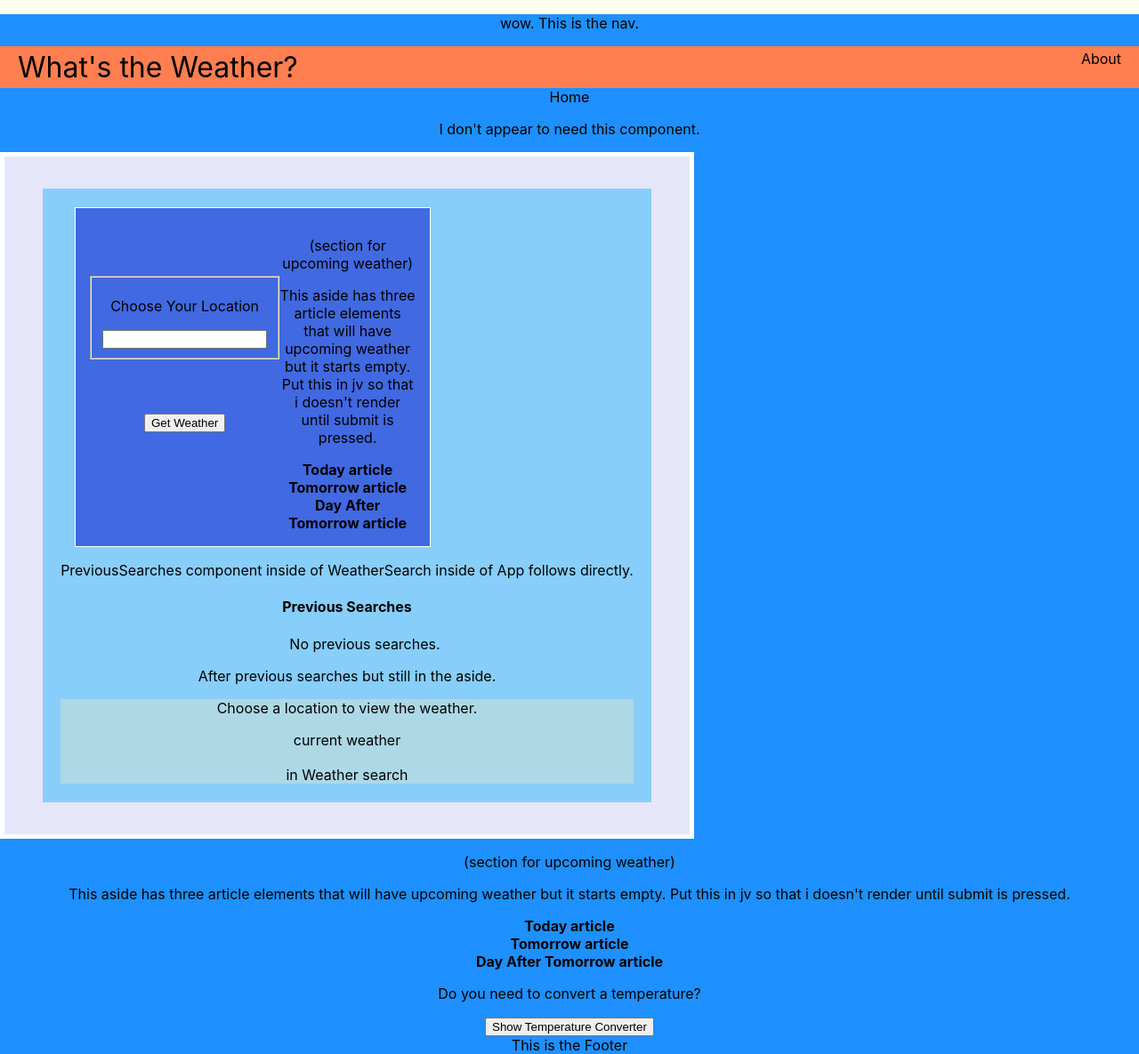
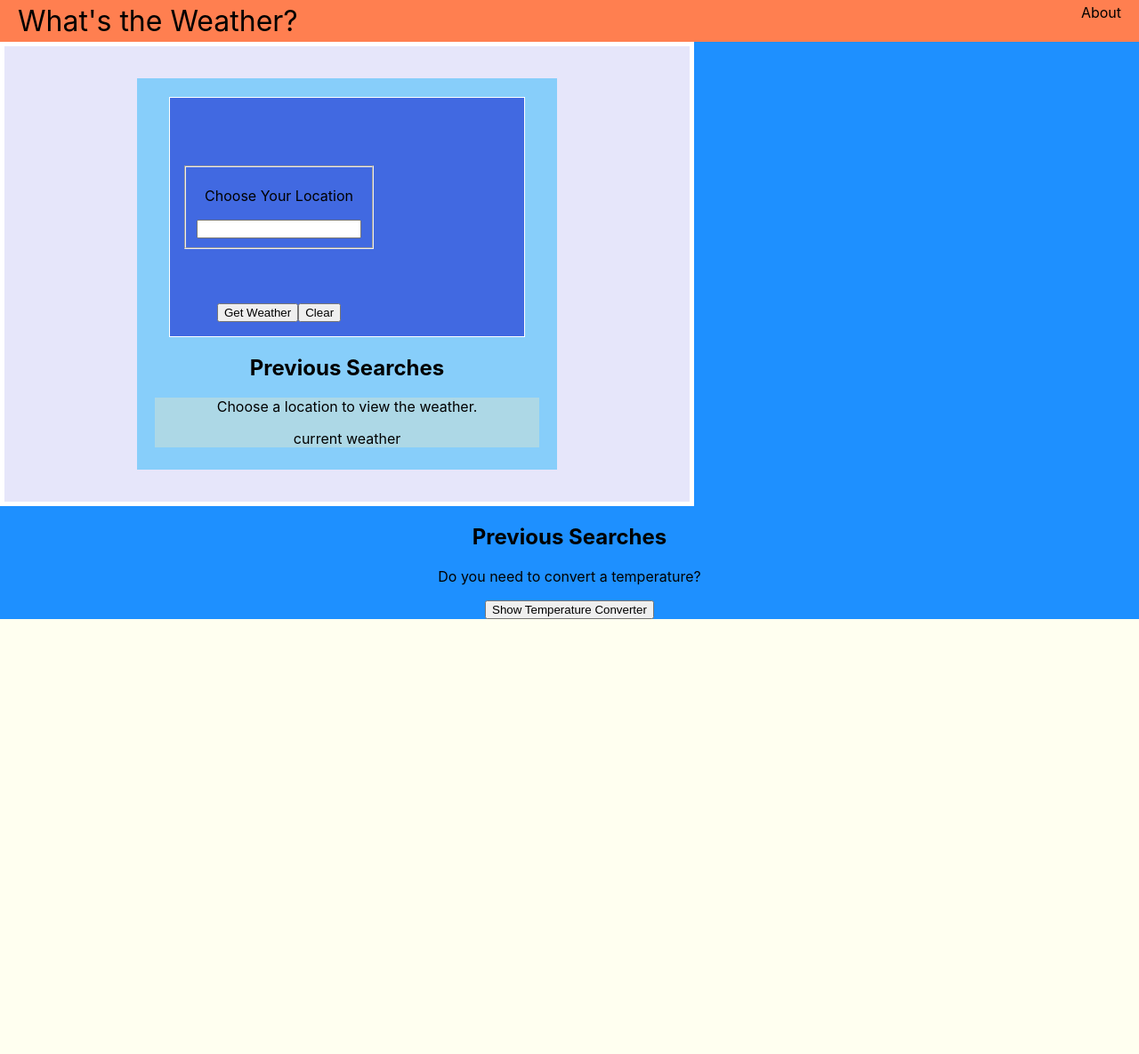
Before and after one commit to JenniferEinstein/weather-app-react, a React (Create React App) app: page / in a window 1280 px wide. Shown: the whole page at 89% size. After the commit the page ends 800 px from the top, so only its background shows below. Built offline with nearby package versions, Linux system fonts and the light colour scheme.

Commit message:
Replace PreviousSearches component with SearchHistory. Change location and weather useStates that were causing problems. Change WeatherSearch onChange to onSubmit. Create new branch.

```diff
--- a/public/index.html
+++ b/public/index.html
@@ -10,7 +10,8 @@
     <!-- <link rel="apple-touch-icon" sizes="180x180" href="/apple-touch-icon.png">
   <link rel="icon" type="image/png" sizes="32x32" href="/favicon-32x32.png">
   <link rel="icon" type="image/png" sizes="16x16" href="/favicon-16x16.png"> -->
-  <link rel="manifest" href="/site.webmanifest">
+  <link rel="manifest" href="/site.webmanifest" crossorigin="use-credentials">
+
     <meta
       name="description"
       content="Web site created using create-react-app"
--- a/src/App.js
+++ b/src/App.js
@@ -1,36 +1,35 @@
 import './App.css';
 import WeatherSearch from './components/weather/WeatherSearch';
-// import WeatherApp from './components/weather/WeatherSearch2'
-import Footer from './components/common/Footer';
 import ConversionWidget from './components/weather/ConversionWidget';
-import Nav from './components/common/Nav';
-import { Routes, Route } from 'react-router-dom'
-import Home from "./components/landing/Home"
-import About from "./components/common/About"
+ import Nav from './components/common/Nav';
+// import Home from "./components/landing/Home"
 import { useState } from 'react';
-import UpcomingWeather from './components/weather/UpcomingWeather';
+import SearchHistory from './components/weather/SearchHistory';
+// import About from "./components/common/About"
 // import PreviousSearches from './components/weather/PreviousSearches';
-// import Details from './components/weather/Details';
-
-
+// import Footer from './components/common/Footer';
+// import { Routes, Route } from 'react-router-dom'
 
 function App() {
   const [show, setShow] = useState(false)
+
   return (
     <div className="App">
-      <Nav />
+      <header>
+        <Nav />
+
+      </header>
+
+      {/* <Home /> */}
       <div className='container-routes'>
-        <Routes>
-          <Route path="/" element={<Home />}/>
-          <Route path="/about" element={<About />} />
-        </Routes>
+
         <aside className = "aside">
           <WeatherSearch />
         </aside>
-        <aside className = "aside">
-<UpcomingWeather />
-        </aside>
-        {/* <Details /> */}
+        <section className = "search-history">
+          <SearchHistory />
+        </section>
+
         <p>Do you need to convert a temperature?</p>
         <div className="convertTemperature">
           <button
@@ -41,7 +40,8 @@ function App() {
           {show && <ConversionWidget />}
         </div>
       </div>
-    <Footer />
+
+    {/* <Footer />  */}
   </div>
   );
 }
@@ -57,3 +57,17 @@ export default App;
 //     <ul></ul>
 // </section>
 // </aside>
+
+
+/*
+
+============== Got rid of these: =========
+         <PreviousSearches />
+        <Details />
+// import WeatherApp from './components/weather/WeatherSearch2'
+
+// import UpcomingWeather from './components/weather/UpcomingWeather';
+
+// import Details from './components/weather/Details';
+
+*/
--- a/src/components/common/Nav.js
+++ b/src/components/common/Nav.js
@@ -14,27 +14,25 @@ function Nav() {
     const resolvedPath = useResolvedPath(to)
     const isActive = useMatch({ path: resolvedPath.pathname, end: true})
       return (
+        <ul>
     <li className={isActive ? "active" : ""}>
       <Link to={to} {...props}>
         {children}
       </Link>
     </li>
+    </ul>
       )}
 
   return (
      <>
-    <p>wow. This is the nav.</p>
-  <nav className="nav">
-  <Link to="/" className="site-title">
-        What's the Weather?
-     </Link>
+   <nav className="nav">
+    <Link to="/" className="site-title">
+      What's the Weather?
+    </Link>
      <ul>
       <li>
         <CustomLink to="/about">About</CustomLink>
       </li>
-      {/* <li>
-        <CustomLink to="/tbd">TBD</CustomLink>
-      </li> */}
      </ul>
 
 
--- a/src/components/common/styles.css
+++ b/src/components/common/styles.css
@@ -9,6 +9,10 @@ body {
 .container {
     margin: 1rem;
     text-align: center;
+}
+
+ul {
+  list-style: none outside none;
 }
 
 .nav {
--- a/src/components/landing/Home.js
+++ b/src/components/landing/Home.js
@@ -1,10 +1,21 @@
 import React from 'react'
+import App from '../../App'
+// import Nav from '../common/Nav'
+import Footer from '../common/Footer'
+import About
+ from '../common/About'
 
 function Home() {
+
   return (
-    <div>Home
+    <div className='home-page'>
+      {/* <Nav /> */}
+      <About />
+      <App />
+      <Footer />
 
-<p>    I don't appear to need this component.</p>
+
+
 </div>
   )
 }
--- a/src/components/weather/PreviousSearches.js
+++ b/src/components/weather/PreviousSearches.js
@@ -1,13 +1,33 @@
 import React from 'react'
 
-function PreviousSearches() {
+function PreviousSearches({ location, weather }) {
+
+// const ul = document.querySelector("ul");
+// const li = document.querySelector("li");
+
+if(document.getElementById(`previous_searches`))document.getElementById(`previous_searches`).remove();
+//li.dangerouslySetInnerHTML=`<a href="#">${location}</a>d`
+ }
+
+<ul id="previous_searches"></ul>
+function previousLocation(location, weather) {
+    const ul = document.querySelector("#previous_searches");
+    const li = document.createElement("li");
+   // li.dangerouslySetInnerHTML = `<a href="#">${location}</a>`;
+    li.addEventListener("click", () => {
+      weather(location);
+    });
+    ul.prepend(li);
+
+
+
   return (
     <div className='previous-searches'>
 
 
 <aside className="previous">
     {/* <!-- Ths aside will contain weather history --> */}
-        <section>
+        <section id="previous-searches" name="previous-searches">
             <h4>Previous Searches</h4>
                 <ul>
                     <p id="noSearches">No previous searches.</p>
--- /dev/null
+++ b/src/components/weather/SearchHistory.js
@@ -0,0 +1,25 @@
+import React, { useState, useEffect } from 'react'
+
+
+function SearchHistory() {
+    const [searchHistory, setSearchHistory] = useState([]);
+
+    useEffect(() => {
+      // Load search history from localStorage
+      setSearchHistory(JSON.parse(localStorage.getItem('searchHistory')) || []);
+    }, []);
+
+    return (
+      <div className="previous-searches">
+        <h2>Previous Searches</h2>
+        {searchHistory.map((search, index) => (
+          <div key={index}>
+            <p>{search.location}</p>
+            {/* Display search results here */}
+          </div>
+        ))}
+      </div>
+    );
+  }
+
+  export default SearchHistory
--- a/src/components/weather/UpcomingWeather.js
+++ b/src/components/weather/UpcomingWeather.js
@@ -1,41 +1,41 @@
 //It looks like this will also be part of weather search and not its own Component.
 
-import React from "react";
+// import React from "react";
 
-function UpcomingWeather(){
+// function UpcomingWeather(){
 
 
-    return(
-        <>
-<section className="upcoming-weather">
-  <p> (section for upcoming weather)</p>
-<aside>
-  <p>This aside has three article elements that will have upcoming weather but it starts empty.
-    Put this in jv so that i doesn't render until submit is pressed. </p>
-  <div className="grid-container">
-    <div className="threeInOne">
-      <article id="today">
-        <b>Today article</b>
-        {/* <ul /> */}
-      </article>
-    </div>
-    <div className="threeInOne">
-      <article id="tomorrow">
-        <b>Tomorrow article</b>
-        {/* <ul /> */}
-      </article>
-    </div>
-    <div className="threeInOne">
-      <article id="asatte">
-        {/* <ul /> */}
-        <b>Day After Tomorrow article</b>
-      </article>
-    </div>
-  </div>
-</aside>
-</section>
-</>
-);
-}
+//     return(
+//         <>
+// <section className="upcoming-weather">
+//   <p> (section for upcoming weather)</p>
+// <aside>
+//   <p>This aside has three article elements that will have upcoming weather but it starts empty.
+//     Put this in jv so that i doesn't render until submit is pressed. </p>
+//   <div className="grid-container">
+//     <div className="threeInOne">
+//       <article id="today">
+//         <b>Today article</b>
+//         {/* <ul /> */}
+//       </article>
+//     </div>
+//     <div className="threeInOne">
+//       <article id="tomorrow">
+//         <b>Tomorrow article</b>
+//         {/* <ul /> */}
+//       </article>
+//     </div>
+//     <div className="threeInOne">
+//       <article id="asatte">
+//         {/* <ul /> */}
+//         <b>Day After Tomorrow article</b>
+//       </article>
+//     </div>
+//   </div>
+// </aside>
+// </section>
+// </>
+// );
+// }
 
-export default UpcomingWeather
+// export default UpcomingWeather
--- a/src/components/weather/WeatherSearch.js
+++ b/src/components/weather/WeatherSearch.js
@@ -1,19 +1,25 @@
-import React, { useState, useEffect } from "react";
-import PreviousSearches from "./PreviousSearches";
-import UpcomingWeather from "./UpcomingWeather";
-
-
-//weather, setWeather was data, setData
-//location, setLocation was submitting, setSubmitting
+import SearchHistory from "./SearchHistory";
+import React, { useState } from "react";
+// import PreviousSearches from "./PreviousSearches";
 
 function WeatherSearch() {
-const [weather, setWeather] = useState(null)
-const [location, setLocation] = useState(false)
-const [error, setError] = useState(false)
+  const [weather, setWeather] = useState(null);
+  const [location, setLocation] = useState("");
+  const [error, setError] = useState(false);
+  // const [previousSearches, setPreviousSearches] = useState([]);
+  const [searchHistory, setSearchHistory] = useState([]);
+
+  const handleClear = () => {
+    setSearchHistory([]);
+  }
 
   const handleSubmit = (event) => {
+    if (location.trim() !==""){
+      setSearchHistory([...searchHistory, location]);
+      setLocation("");
+    }
     event.preventDefault();
-  setLocation(true);
+
 
   console.log(`https://wttr.in/${event.target.location.value}?format=j1`, "Hello from the other side")
 
@@ -23,29 +29,29 @@ console.log(`https://wttr.in/${event.target.location.value}?format=j1`, "Hello f
 
   fetch(`https://wttr.in/${event.target.location.value}?format=j1`)
   .then((response) => response.json())
-
-      //the Promise is resolved with a response object. Using '.then()' method to handle response by taking a callback function a an argument.
-
   .then((json) => {
     console.log(json);
     setWeather(json);
-    setLocation(false);
+    setLocation("");
+    // Save the search history for the searchHistory component
+    const searchHistory = JSON.parse(localStorage.getItem('searchHistory')) || [];
+    console.log("searchHistory is ", searchHistory)
+    searchHistory.unshift({ location: event.target.location.value, weather:json });
+    localStorage.setItem('searchHistory', JSON.stringify(searchHistory));
   })
-    //then catching any error, just in case
+    //then catch any error, just in case
   .catch((error) => {
     console.log(error);
     setError(error);
-    setLocation(false);
+    setLocation("");
   });
 
   console.log('You have submitted the form.')
-
-
-
   };
 
-
   return (
+    <>
+    {/* <SearchHistory /> */}
     <div className="weather-search">
       <div className='wrapper'>
         <div className="container" id="container-choose">
@@ -53,39 +59,19 @@ console.log(`https://wttr.in/${event.target.location.value}?format=j1`, "Hello f
             <fieldset disabled={location}>
               <label>
                 <p>Choose Your Location</p>
-                <input type='text' id="location" name="location" defaultValue=""  />
+                <input
+                type='text'
+                id="location"
+                name="location"
+                // value={location}
+                defaultValue=""
+                onSubmit={(event)=> setLocation(event.target.value)}
+                />
               </label>
             </fieldset>
             <button type='submit' disabled={location}>Get Weather</button>
+            <button onClick={handleClear}>Clear</button>
           </form>
-
-<section className="upcoming-weather">
-  <p> (section for upcoming weather)</p>
-<aside>
-  <p>This aside has three article elements that will have upcoming weather but it starts empty.
-    Put this in jv so that i doesn't render until submit is pressed. </p>
-  <div className="grid-container">
-    <div className="threeInOne">
-      <article id="today">
-        <b>Today article</b>
-        {/* <ul /> */}
-      </article>
-    </div>
-    <div className="threeInOne">
-      <article id="tomorrow">
-        <b>Tomorrow article</b>
-        {/* <ul /> */}
-      </article>
-    </div>
-    <div className="threeInOne">
-      <article id="asatte">
-        {/* <ul /> */}
-        <b>Day After Tomorrow article</b>
-      </article>
-    </div>
-  </div>
-</aside>
-</section>
 
         </div>
         {weather && (
@@ -96,38 +82,44 @@ console.log(`https://wttr.in/${event.target.location.value}?format=j1`, "Hello f
             <li>Country: {weather.nearest_area[0].country[0].value}</li>
             <li>Feels like: {weather.current_condition[0].FeelsLikeC}°C</li>
           </ul>
-          <h3>Today</h3>
+          {/* <div className="grid-container"> */}
+            <div className="threeInOne">
+              <h3 id="today" name="today">Today</h3>
               <ul>
                 <li>Average Temperature: {weather.weather[0].avgtempC}°C</li>
                 <li>Maximum Temperature: {weather.weather[0].maxtempC}°C</li>
                 <li>Minimum Temperature: {weather.weather[0].mintempC}°C</li>
               </ul>
-          <h3>Tomorrow</h3>
+              </div>
+            <div className="threeInOne">
+              <h3 id="tommorow" name="tomorrow">Tomorrow</h3>
               <ul>
                 <li>Average Temperature: {weather.weather[1].avgtempC}°C</li>
                 <li>Maximum Temperature: {weather.weather[1].maxtempC}°C</li>
                 <li>Minimum Temperature: {weather.weather[1].mintempC}°C</li>
               </ul>
-          <h3>The Day After Tomorrow</h3>
+            </div>
+            <div className="threeInOne">
+              <h3 id="asatte" name="asatte">The Day After Tomorrow</h3>
               <ul>
                 <li>Average Temperature: {weather.weather[2].avgtempC}°C</li>
                 <li>Maximum Temperature: {weather.weather[2].maxtempC}°C</li>
                 <li>Minimum Temperature: {weather.weather[2].mintempC}°C</li>
               </ul>
+             {/* </div> */}
+          </div>
         </div>
           )}
 
     <aside className = "aside">
-      <p>PreviousSearches component inside of WeatherSearch inside of App follows directly. </p>
-      <PreviousSearches />
-      <p>After previous searches but still in the aside.</p>
+      <SearchHistory location={location} weather={weather} />
     </aside>
 
     <main className="main">
         <article>
         <p id="chooseLocation">Choose a location to view the weather.</p>
         </article>
-        <article class="chosen">
+        <article className="chosen">
                 current weather
                  <span id="weather-image-container"></span>
                 <h2 id = "h2inputText"> </h2>
@@ -139,16 +131,20 @@ console.log(`https://wttr.in/${event.target.location.value}?format=j1`, "Hello f
                 <p id = "Rain"></p>
                 <p id = "Snow"></p>
              </article>
-
-
-
-        <p>in Weather search</p>
-
         </main>
         </div>
 
     </div>
+    </>
   );
 }
 
 export default WeatherSearch;
+
+
+/*
+weather, setWeather was data, setData
+location, setLocation was submitting, setSubmitting
+change out SearchHistory for PreviousSearches
+It looks like my handleSubmit is changing the wrong thing.
+*/
--- a/src/index.js
+++ b/src/index.js
@@ -2,8 +2,9 @@ import React from 'react';
 import ReactDOM from 'react-dom/client';
 import './index.css';
 import App from './App';
-import { BrowserRouter } from 'react-router-dom';
-
+import { BrowserRouter} from 'react-router-dom';
+import Home from './components/landing/Home';
+import About from './components/common/About';
 
 const root = ReactDOM.createRoot(document.getElementById('root'));
 root.render(
```
Also changed, not shown: Notes.txt (added). Lines whose indentation alone changed are shown as unchanged.
